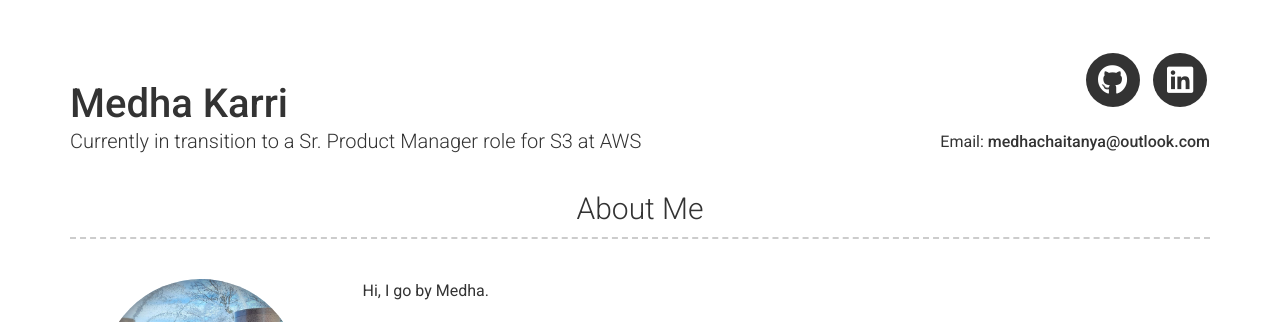
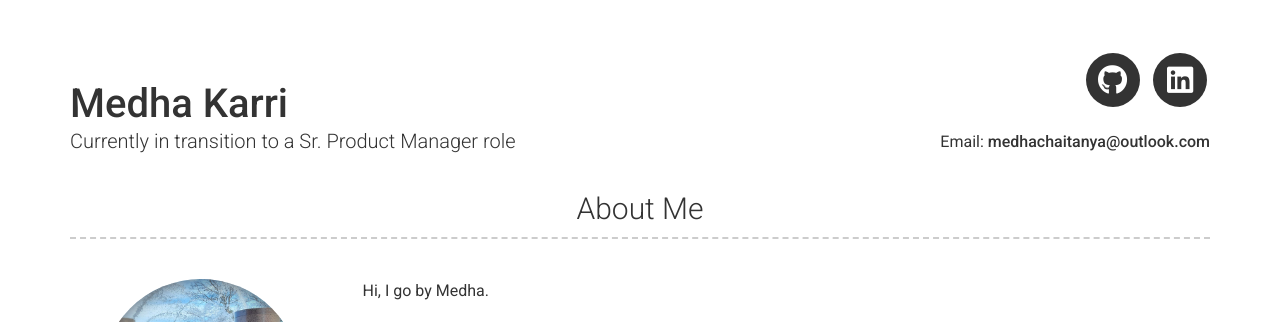
Before and after one commit to medhachaitanya/medhachaitanya.github.io, a Jekyll site: the page built from index.md, in a window 1280 px wide and 900 px high. Shown: the top 322 px of the window. Built offline with Jekyll 4.4.1, drawn with Linux system fonts in a browser that asks for light colours; nearby versions of some CDN libraries.

Commit message:
Update _config.yml

```diff
--- a/_config.yml
+++ b/_config.yml
@@ -7,7 +7,7 @@ version: 2
 
 # Personal info
 name: Medha Karri
-title: Currently in transition to a Sr. Product Manager role for S3 at AWS
+title: Currently in transition to a Sr. Product Manager role
 email: medhachaitanya@outlook.com
 # email_title: Email (Email title override)
 # phone: Your phone number (optional)
```
